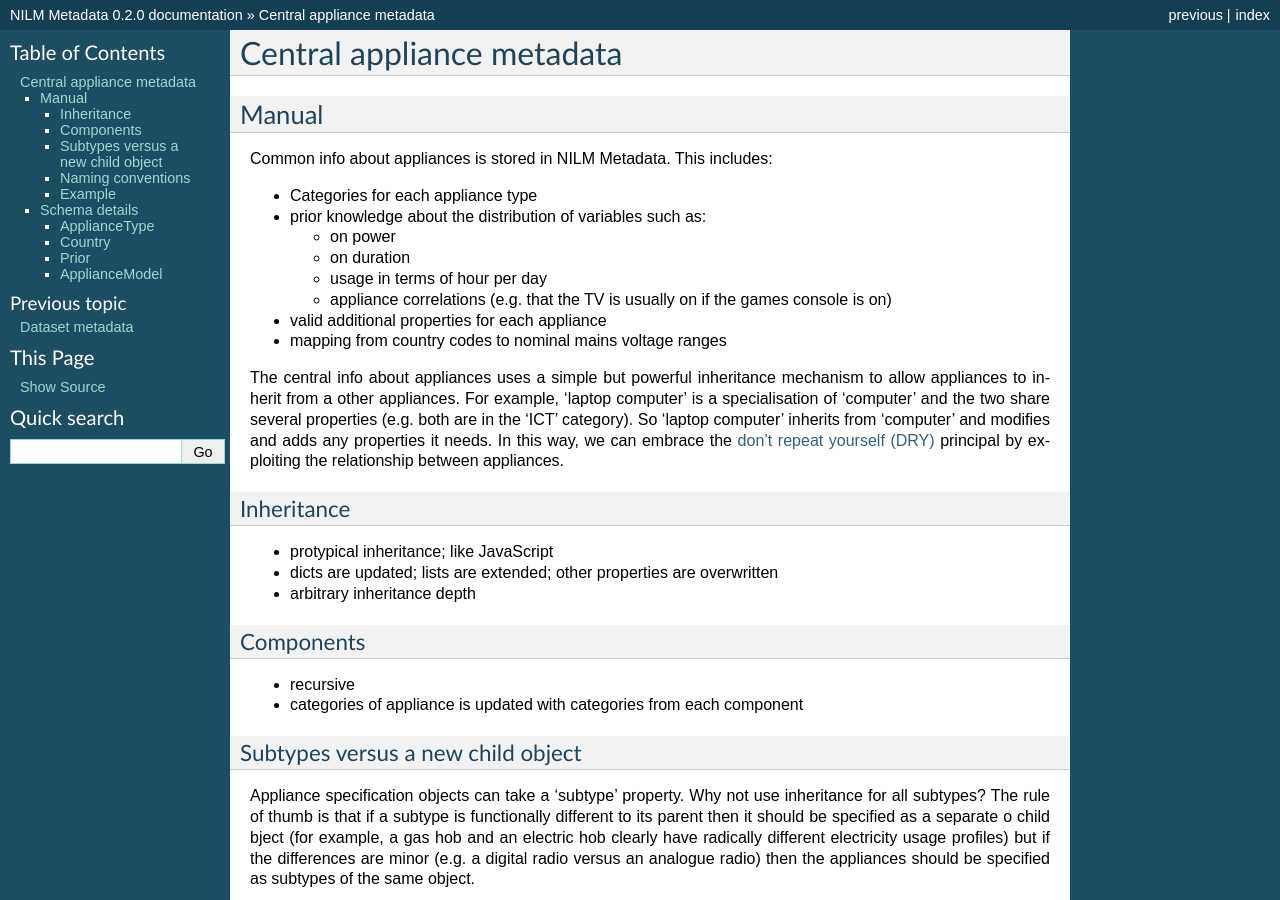
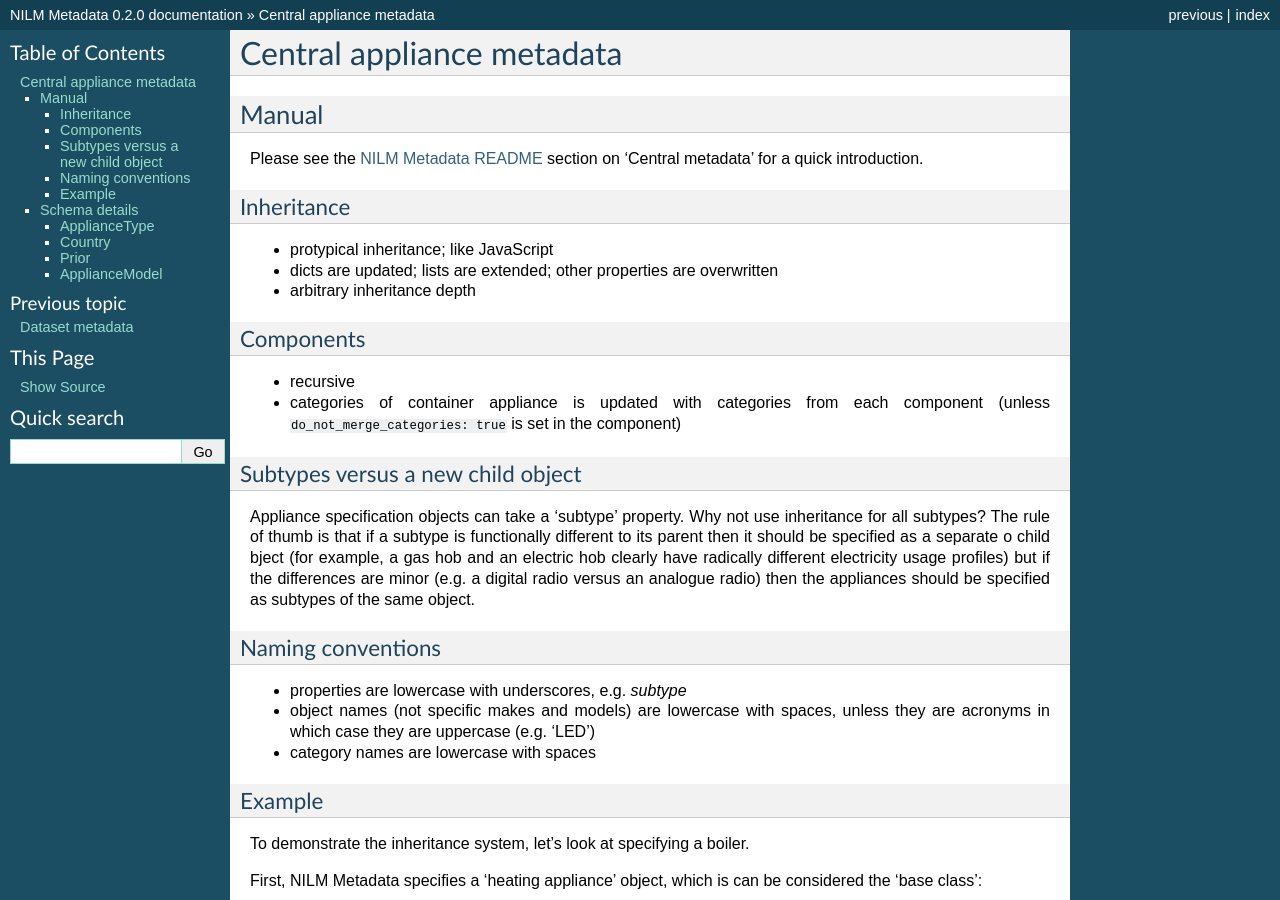
Before and after one commit to nilmtk/nilm_metadata, a Sphinx documentation site: the page built from docs/source/central_metadata.rst, in a window 1280 px wide and 900 px high. Built offline with Sphinx 7.4.7, drawn with Linux system fonts in a browser that asks for light colours.

Commit message:
Reducing repeats in documentation and README

```diff
--- a/docs/source/central_metadata.rst
+++ b/docs/source/central_metadata.rst
@@ -7,27 +7,9 @@ Central appliance metadata
 Manual
 ======
 
-Common info about appliances is stored in NILM Metadata.  This includes:
-
-* Categories for each appliance type
-* prior knowledge about the distribution of variables such as:
-
-  * on power
-  * on duration
-  * usage in terms of hour per day
-  * appliance correlations (e.g. that the TV is usually on if the games console is on)
-* valid additional properties for each appliance
-* mapping from country codes to nominal mains voltage ranges
-
-The central info about appliances uses a simple but powerful
-inheritance mechanism to allow appliances to inherit from a other
-appliances.  For example, 'laptop computer' is a specialisation of
-'computer' and the two share several properties (e.g. both are in the
-'ICT' category).  So 'laptop computer' inherits from 'computer' and
-modifies and adds any properties it needs.  In this way, we can
-embrace the
-`don't repeat yourself (DRY) <http://en.wikipedia.org/wiki/Don%27t_repeat_yourself>`_
-principal by exploiting the relationship between appliances.
+Please see the `NILM Metadata README
+<https://github.com/nilmtk/nilm_metadata/blob/master/README.md>`_
+section on 'Central metadata' for a quick introduction.
 
 
 Inheritance
@@ -41,7 +23,9 @@ Components
 ----------
 
 * recursive
-* categories of appliance is updated with categories from each component
+* categories of container appliance is updated with categories from
+  each component (unless ``do_not_merge_categories: true`` is set in
+  the component)
 
 Subtypes versus a new child object
 ----------------------------------
```
